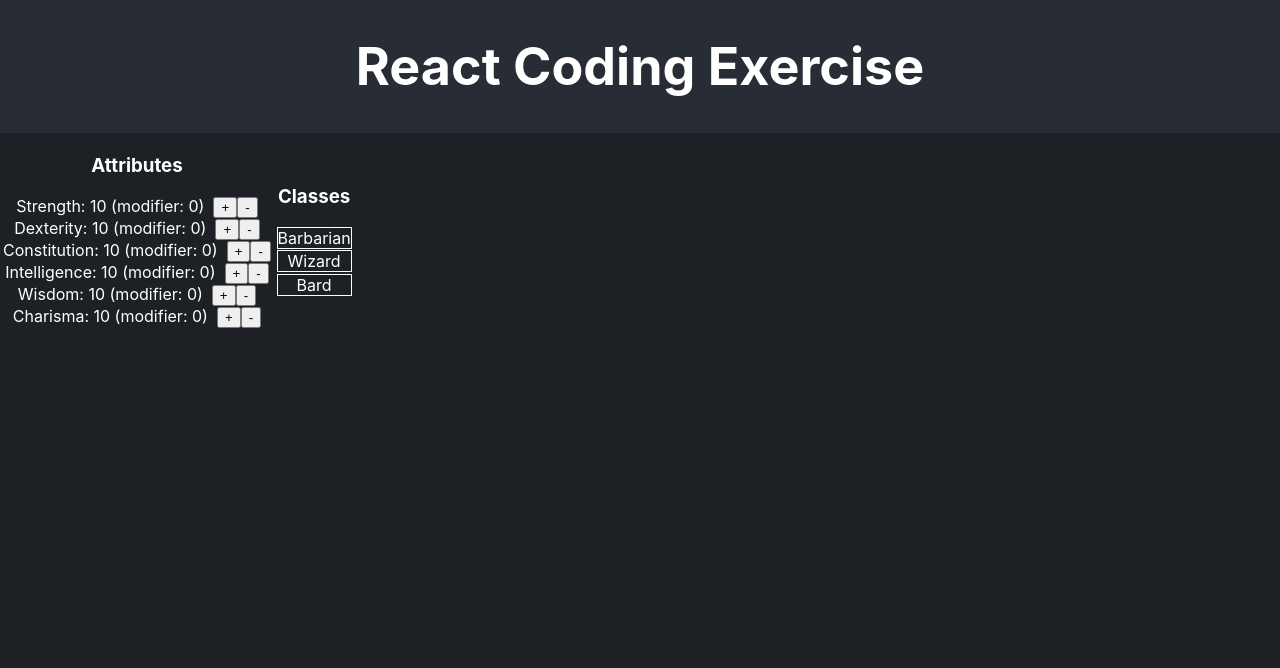
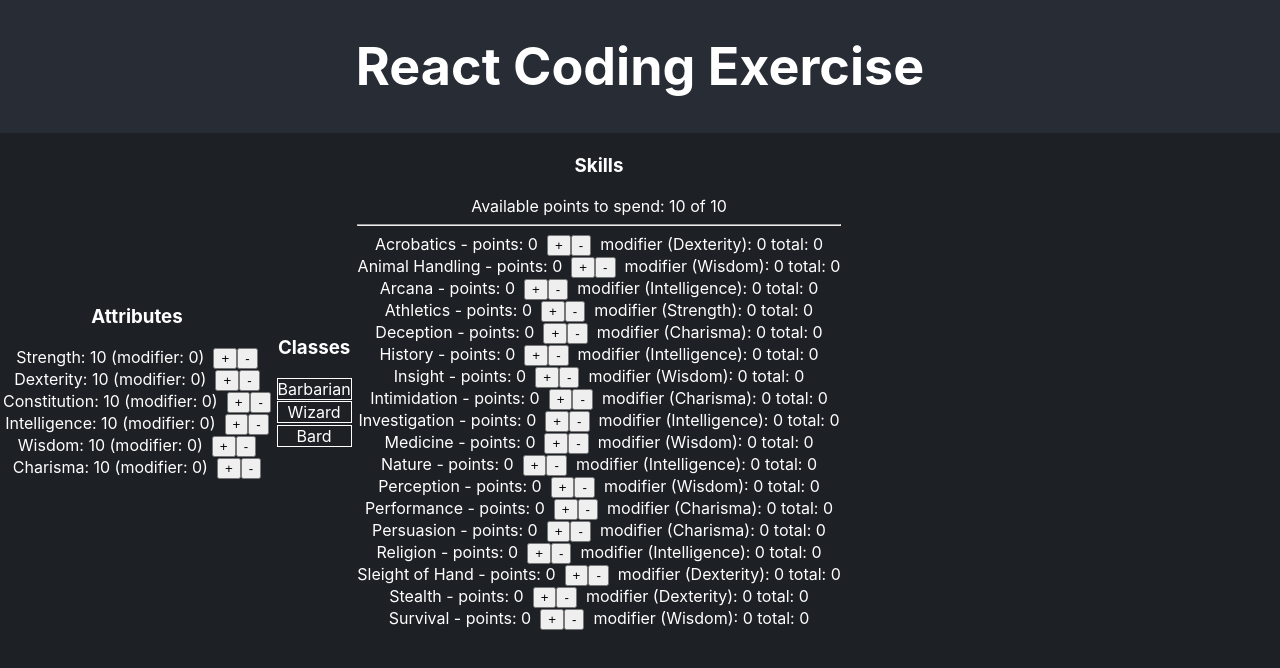
Before and after one commit to Ramijul/recruiting-webapp-character, a React (Create React App) app: page / in a window 1280 px wide. Shown: the top 668 px of the page. Built offline with nearby package versions, Linux system fonts and the light colour scheme.

Commit message:
5. Implement skills

```diff
--- a/src/components/Character.js
+++ b/src/components/Character.js
@@ -1,6 +1,7 @@
 import { CLASS_LIST } from "../consts";
 import { Attributes } from "./Attributes";
 import { ClassDisplay } from "./ClassDisplay";
+import { Skills } from "./Skills";
 
 export function Character({ data, characterIndex }) {
   return (
@@ -21,6 +22,10 @@ export function Character({ data, characterIndex }) {
               />
             ))}
           </td>
+          <td>
+            <h3>Skills</h3>
+            <Skills characterIndex={characterIndex} />
+          </td>
         </tr>
       </tbody>
     </table>
--- /dev/null
+++ b/src/components/Skills.js
@@ -0,0 +1,53 @@
+import { SKILL_LIST } from "../consts";
+import { errorHandlerWrap, useStore } from "../store";
+
+export function Skills({ characterIndex }) {
+  const state = useStore((state) => state);
+
+  return (
+    <>
+      <div>
+        Available points to spend:{" "}
+        {state.availableSkillPoints -
+          state.usedSkillPoints +
+          " of " +
+          state.availableSkillPoints}
+      </div>
+      <hr />
+      {SKILL_LIST.map((skill) => (
+        <div key={skill.name.replace(" ", "_")}>
+          {skill.name} - points:{" "}
+          {state.characters[characterIndex].skills[skill.name].points} &nbsp;
+          <button
+            onClick={() =>
+              errorHandlerWrap(state.incrementSkills, [
+                characterIndex,
+                skill.name,
+                skill.attributeModifier,
+              ])
+            }
+          >
+            +
+          </button>
+          <button
+            onClick={() =>
+              errorHandlerWrap(state.decrementSkills, [
+                characterIndex,
+                skill.name,
+                skill.attributeModifier,
+              ])
+            }
+          >
+            -
+          </button>
+          &nbsp; modifier ({skill.attributeModifier}):{" "}
+          {
+            state.characters[characterIndex].attributes[skill.attributeModifier]
+              .modifier
+          }{" "}
+          total: {state.characters[characterIndex].skills[skill.name]["total"]}
+        </div>
+      ))}
+    </>
+  );
+}
--- a/src/store.js
+++ b/src/store.js
@@ -1,5 +1,5 @@
 import { create } from "zustand";
-import { ATTRIBUTE_LIST } from "./consts";
+import { ATTRIBUTE_LIST, SKILL_LIST } from "./consts";
 import { produce } from "immer";
 
 /**
@@ -15,6 +15,21 @@ function INIT_ATTRIBUTES() {
     };
   }
   return attributes;
+}
+
+/**
+ * default skills
+ * @returns
+ */
+function INIT_SKILLS() {
+  const skills = {};
+  for (let skill of SKILL_LIST) {
+    skills[skill.name] = {
+      points: 0,
+      total: 0,
+    };
+  }
+  return skills;
 }
 
 /**
@@ -41,7 +56,37 @@ function calcAttributeTotal(attributes) {
   return sum;
 }
 
+/**
+ * Calcualte spendable points on skills based on Intelligence Modifier
+ * @param {*} intelligenceModifier
+ * @returns
+ */
+function calcAvailableSkillPoints(intelligenceModifier) {
+  return intelligenceModifier < -2 ? 0 : 10 + intelligenceModifier * 4;
+}
+
+/**
+ * Update skill total for all skills whose attributeModifier has been updated
+ * @param {*} character
+ * @param {*} modifier
+ * @param {*} attributeModifier
+ */
+function updateSkillTotal(character, modifier, attributeModifier) {
+  const skillsToUpdate = SKILL_LIST.filter(
+    (s) => s.attributeModifier === attributeModifier
+  ).map((s) => s.name);
+
+  for (let s of skillsToUpdate) {
+    character["skills"][s]["total"] =
+      character["skills"][s]["points"] + modifier;
+  }
+}
+
+/**
+ * Attribute total cap
+ */
 const ATTRIBUTE_TOTAL_CAP = 70;
+
 /**
  * interface character {
  *  attributes: { [attributeName] : {points: number; modifier: number} },
@@ -52,8 +97,12 @@ export const useStore = create((set) => ({
   characters: [
     {
       attributes: INIT_ATTRIBUTES(),
+      skills: INIT_SKILLS(),
     },
   ],
+  usedSkillPoints: 0,
+  availableSkillPoints: calcAvailableSkillPoints(0),
+
   incrementAttribute: (characterInd, attributeName) =>
     set(
       produce((state) => {
@@ -69,10 +118,19 @@ export const useStore = create((set) => ({
         // calculate modifier
         const modifier = calcModifier(points);
 
+        //update attribute
         attributes[attributeName] = {
           points,
           modifier,
         };
+
+        // update skill points to spend
+        if (attributeName === "Intelligence") {
+          state.availableSkillPoints = calcAvailableSkillPoints(modifier);
+        }
+
+        //update skill total of all skills that has the current attribute as its modifier
+        updateSkillTotal(character, modifier, attributeName);
       })
     ),
 
@@ -91,10 +149,75 @@ export const useStore = create((set) => ({
         // calculate modifier
         const modifier = calcModifier(points);
 
+        //update skill points to spend
+        if (attributeName === "Intelligence") {
+          const availablePoints = calcAvailableSkillPoints(modifier);
+
+          // decreasing intelligence will result in a lower availableSkillPoints
+          // availableSkillPoints can't be lower than the already used up points
+          if (availablePoints < state.usedSkillPoints) {
+            throw new Error(
+              "You must undo some of the distributed skill points before you decreasing Intelligence."
+            );
+          }
+
+          // its ok to update the availableSkillPoints otherwise
+          state.availableSkillPoints = availablePoints;
+        }
+
         attributes[attributeName] = {
           points,
           modifier,
         };
+
+        //update skill total of all skills that has the current attribute as its attributeModifier
+        updateSkillTotal(character, modifier, attributeName);
+      })
+    ),
+
+  incrementSkills: (characterInd, skillName, attributeModifier) =>
+    set(
+      produce((state) => {
+        // do not allow distributing more points than allocated
+        if (state.usedSkillPoints + 1 > state.availableSkillPoints) {
+          throw new Error("No more points available to spend");
+        }
+
+        const character = state.characters[characterInd];
+        const skills = character["skills"];
+
+        const points = skills[skillName]["points"] + 1;
+        const total =
+          character["attributes"][attributeModifier]["modifier"] + points;
+
+        skills[skillName] = { points, total };
+
+        // update used skill points
+        state.usedSkillPoints++;
+      })
+    ),
+
+  decrementSkills: (characterInd, skillName, attributeModifier) =>
+    set(
+      produce((state) => {
+        const character = state.characters[characterInd];
+        const skills = character["skills"];
+
+        const points = skills[skillName]["points"] - 1;
+
+        // neither skills points nor usedSkillPoints can go below 0
+        // checking points will suffice
+        if (points < 0) {
+          throw new Error("Skill points can't be below 0");
+        }
+
+        const total =
+          character["attributes"][attributeModifier]["modifier"] + points;
+
+        skills[skillName] = { points, total };
+
+        // update used skill points
+        state.usedSkillPoints--;
       })
     ),
 }));
```
